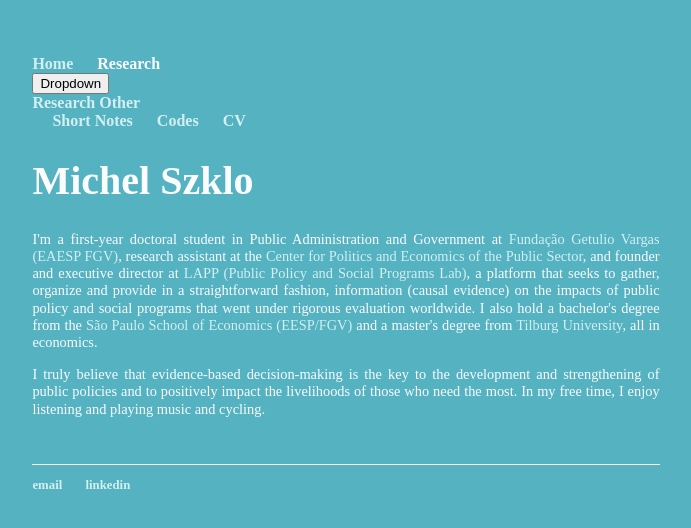
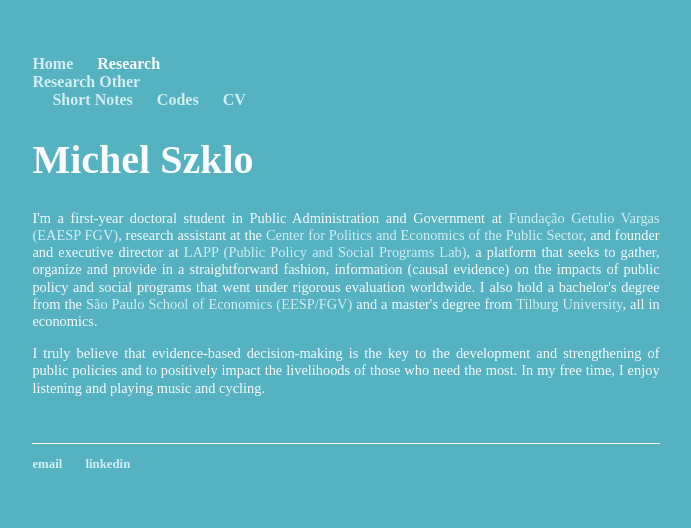
Before and after one commit to michelszklo/michelszklo.github.io, a Jekyll site: the page built from index.html, in a window 1280 px wide. Shown: the top 528 px of the page, without its empty margins (294-985 px from the left). Built offline with Jekyll 4.4.1, drawn with Linux system fonts in a browser that asks for light colours.

Commit message:
Update default.html

```diff
--- a/_layouts/default.html
+++ b/_layouts/default.html
@@ -11,12 +11,12 @@
 	        		<li><a href="https://michelszklo.github.io/">Home</a></li>
 				<li>Research
 					<div class="dropdown">
-						<button class="dropbtn">Dropdown</button>
-  						<div class="dropdown-content">
+						<div class="dropdown-content">
 							<a href="https://michelszklo.github.io/r_projects">Research</a>
 							<a href="https://michelszklo.github.io/o_projects">Other</a>
 						</div>
 					</div>
+				</li>
 	        		<li><a href="https://michelszklo.github.io/short_notes">Short Notes</a></li>
 				<li><a href="https://michelszklo.github.io/codes">Codes</a></li>
 				<li><a href="https://michelszklo.github.io/CV">CV</a></li>
```
